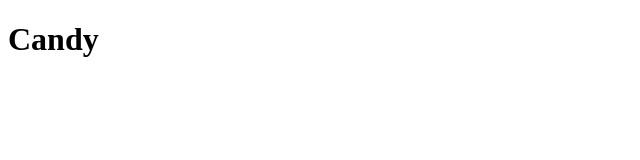
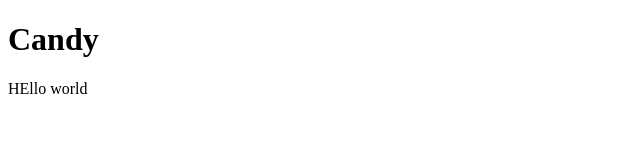
Before and after one commit to CandyBosibori/candy, a plain HTML site: page index.html in a window 1280 px wide. Shown: the whole page, without its empty margins (0-640 px from the left). Drawn offline with Linux system fonts and the light colour scheme.

Commit message:
complete

```diff
--- a/index.html
+++ b/index.html
@@ -7,5 +7,6 @@
 </head>
 <body>
     <h1>Candy</h1>
+    <p>HEllo world</p>
 </body>
 </html>
```
